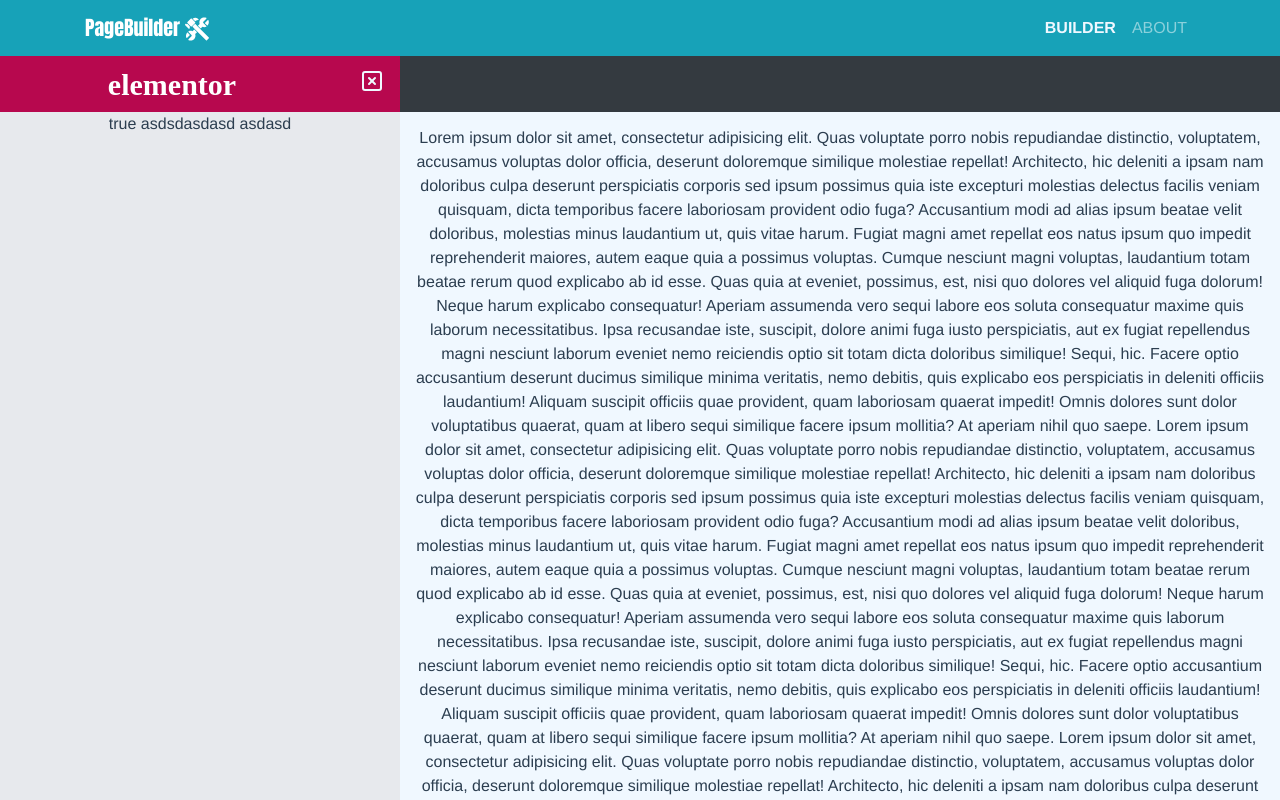
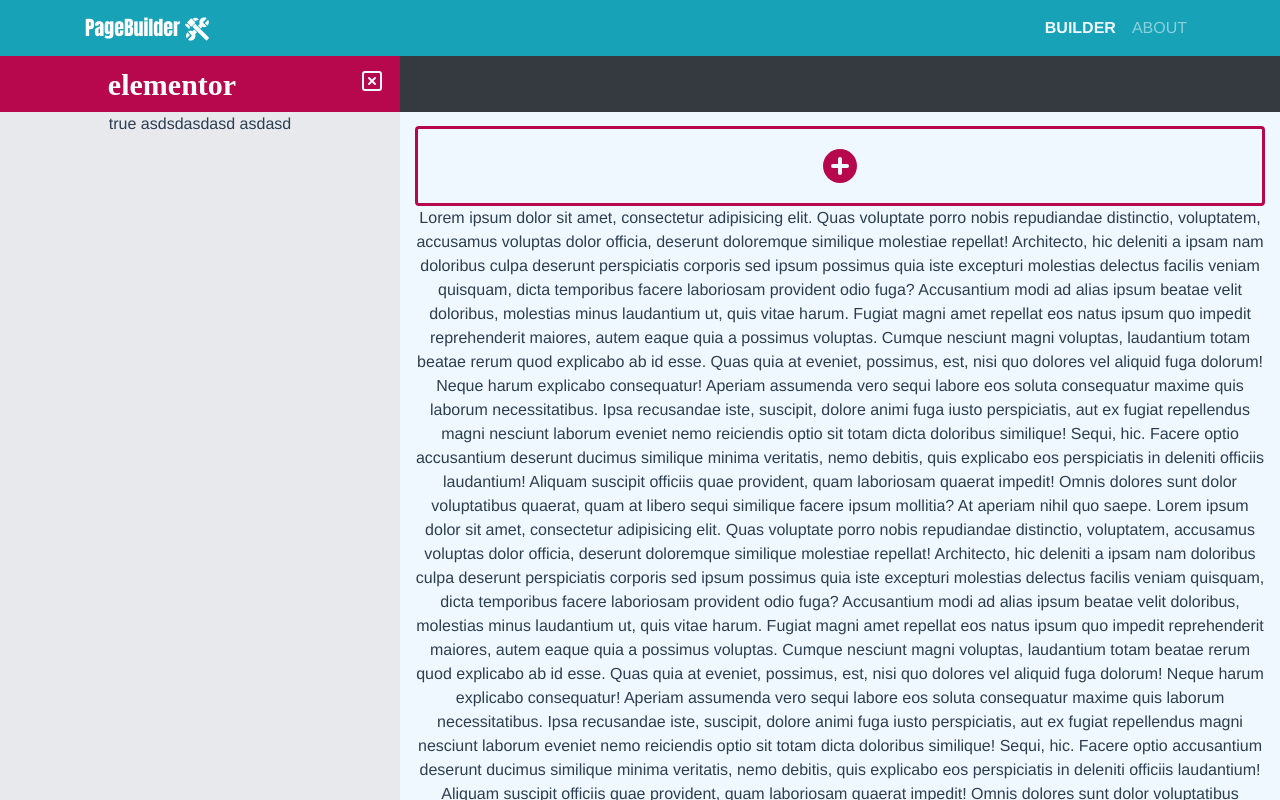
Before and after one commit to blackhoward/webpage-builder-elementor, a Vue app in the folder frontend/: page /#/ in a window 1280 px wide. Shown: the top 800 px of the page. Built offline with nearby package versions, Linux system fonts and the light colour scheme; a web font is replaced by a local one.

Commit message:
AddSection layout

```diff
--- a/frontend/src/App.vue
+++ b/frontend/src/App.vue
@@ -28,6 +28,13 @@ export default {
   .bg-custom-redish {
     background: #b7084e;
   }
+  .border-color-redish {
+    border: 3px solid #b7084e;
+    transition: 0.5s;
+    &:hover {
+      border-color: rgb(31, 209, 8);
+    }
+  }
 }
 
 #nav {
--- a/frontend/src/components/builder/BuilderMain.vue
+++ b/frontend/src/components/builder/BuilderMain.vue
@@ -1,5 +1,6 @@
 <template>
   <div class="builder-main-wrapper container">
+    <SectionList />
     <p>
       Lorem ipsum dolor sit amet, consectetur adipisicing elit. Quas voluptate
       porro nobis repudiandae distinctio, voluptatem, accusamus voluptas dolor
@@ -90,7 +91,12 @@
 </template>
 
 <script>
-export default {};
+import SectionList from "@/components/section/SectionList.vue";
+export default {
+  components: {
+    SectionList
+  }
+};
 </script>
 
 <style lang="scss" scoped>
--- /dev/null
+++ b/frontend/src/components/section/SectionAdd.vue
@@ -0,0 +1,44 @@
+<template>
+  <div class="add-section border-color-redish rounded">
+    <svg
+      xmlns="http://www.w3.org/2000/svg"
+      width="34"
+      height="34"
+      viewBox="0 0 24 24"
+      fill="none"
+      stroke="currentColor"
+      stroke-width="4"
+      stroke-linecap="round"
+      stroke-linejoin="round"
+      class="rounded-circle"
+    >
+      <line x1="12" y1="5" x2="12" y2="19" />
+      <line x1="5" y1="12" x2="19" y2="12" />
+    </svg>
+  </div>
+</template>
+
+<script>
+export default {};
+</script>
+
+<style lang="scss" scoped>
+.add-section {
+  display: flex;
+  justify-content: center;
+  align-items: center;
+  padding: 20px 0;
+  cursor: pointer;
+  svg {
+    color: aliceblue;
+    background: #b7084e;
+    transition: 0.5s;
+    padding: 5px;
+  }
+  &:hover {
+    svg {
+      background: rgb(31, 209, 8);
+    }
+  }
+}
+</style>
--- /dev/null
+++ b/frontend/src/components/section/SectionList.vue
@@ -0,0 +1,16 @@
+<template>
+  <div class="section-wrapper">
+    <SectionAdd />
+  </div>
+</template>
+
+<script>
+import SectionAdd from "@/components/section/SectionAdd.vue";
+export default {
+  components: {
+    SectionAdd
+  }
+};
+</script>
+
+<style lang="scss" scoped></style>
```
